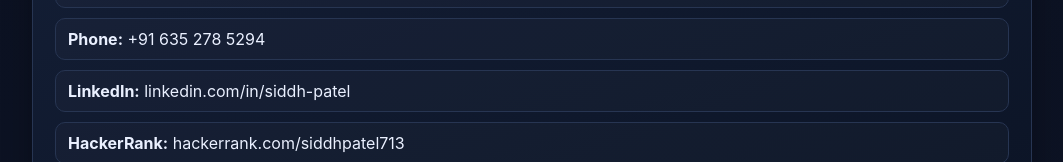
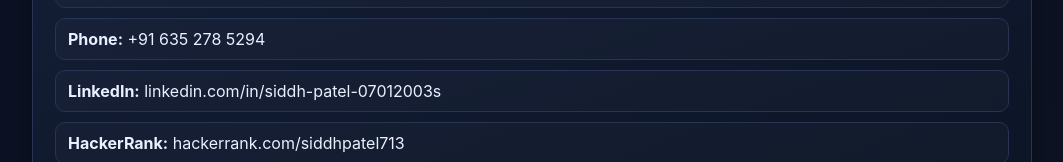
Before and after one commit to Siddhpatel07/data-analyst-portfolio, a React (Vite) app: page / in a window 1280 px wide. Shown: the part 2863-3025 px from the top of the page, without its empty margins (108-1171 px from the left). Built offline with nearby package versions, Linux system fonts and the light colour scheme.

Commit message:
updated linkedin link

```diff
--- a/src/App.jsx
+++ b/src/App.jsx
@@ -206,7 +206,7 @@ function App() {
               <a href="mailto:siddhpatel713@gmail.com">siddhpatel713@gmail.com</a>
               <a href="tel:+916352785294">+91 635 278 5294</a>
               <a
-                href="https://linkedin.com/in/siddh-patel"
+                href="https://www.linkedin.com/in/siddh-patel-07012003s"
                 target="_blank"
                 rel="noreferrer"
               >
@@ -351,12 +351,12 @@ function App() {
             <strong>Phone:</strong> +91 635 278 5294
           </a>
           <a
-            href="https://linkedin.com/in/siddh-patel"
+            href="https://www.linkedin.com/in/siddh-patel-07012003s"
             target="_blank"
             rel="noreferrer"
             className="contact-item"
           >
-            <strong>LinkedIn:</strong> linkedin.com/in/siddh-patel
+            <strong>LinkedIn:</strong> linkedin.com/in/siddh-patel-07012003s
           </a>
           <a
             href="https://hackerrank.com/siddhpatel713"
```
